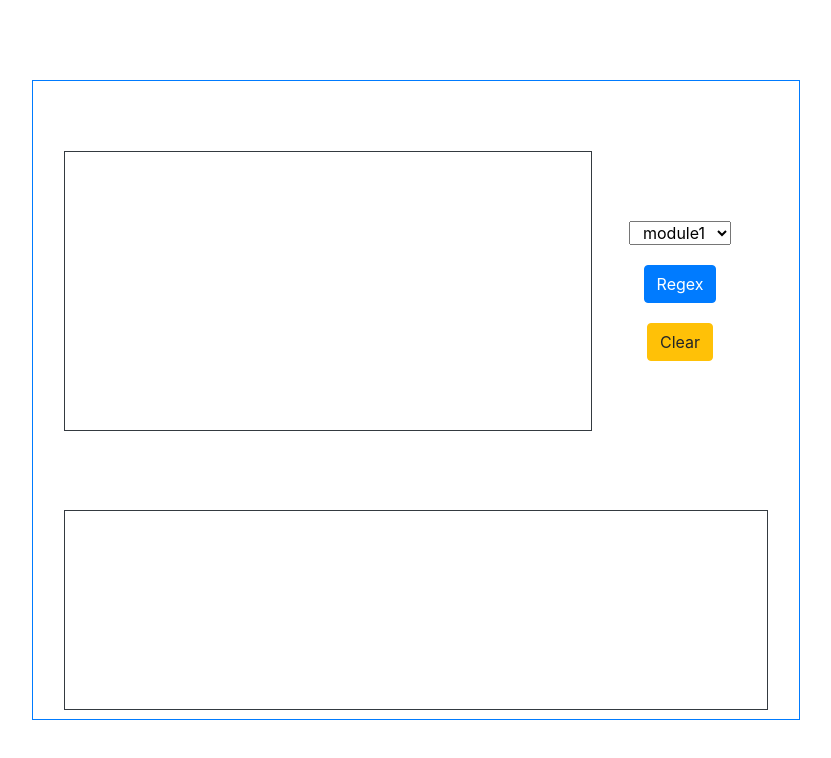
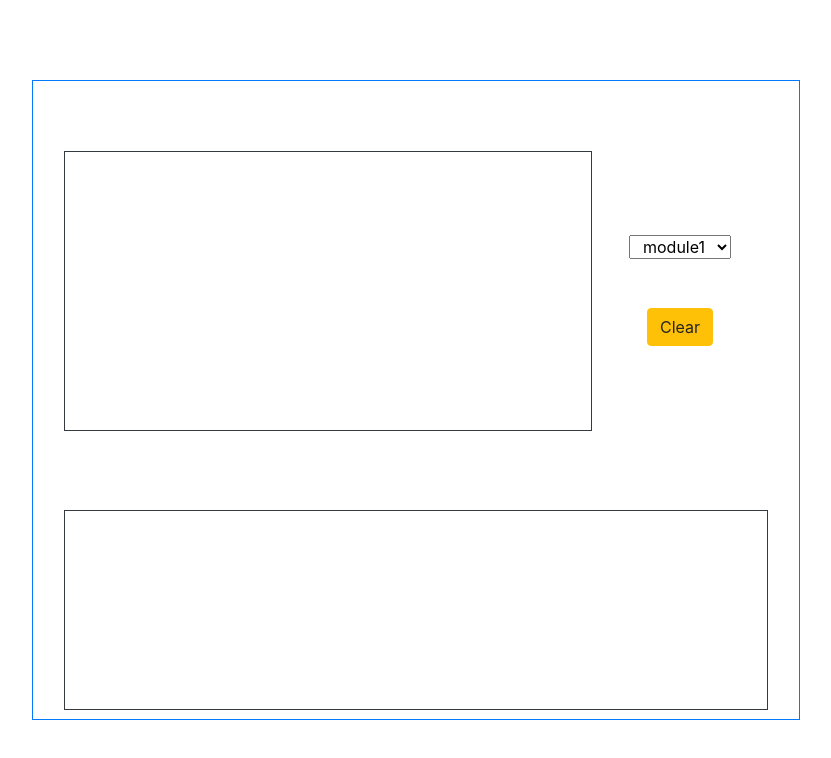
Before and after one commit to jeongm-in/CSE330-Grade-Info-Parser, a plain HTML site: page index.html in a window 1280 px wide. Shown: the whole page, without its empty margins (224-1055 px from the left). Drawn offline with nearby package versions, Linux system fonts and the light colour scheme.

Commit message:
Add files via upload

```diff
--- a/index.html
+++ b/index.html
@@ -25,7 +25,6 @@
                     <option value="module6">module6</option>
                     <option value="cp">cp</option>
                 </select>
-                <button id="submit" class="btn btn-small btn-primary">Regex</button>
                 <button id="reset" class="btn btn-small btn-warning">Clear</button>
             </div>
         </div>
```
